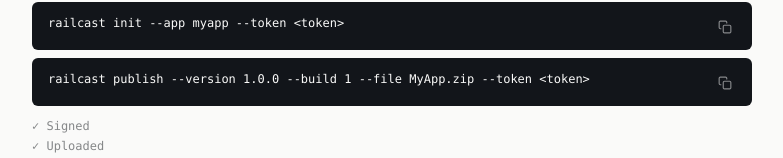
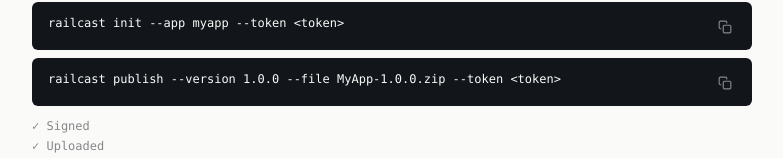
Before and after one commit to casablanque-code/railcast, a Next.js app in the folder dashboard/: page / in a window 1280 px wide. Shown: the part 764-922 px from the top of the page, without its empty margins (248-1031 px from the left). Built offline with nearby package versions, Linux system fonts and the light colour scheme.

Commit message:
upd main page

```diff
--- a/dashboard/app/page.tsx
+++ b/dashboard/app/page.tsx
@@ -58,7 +58,7 @@
         <div className="mt-4 space-y-2">
           <CommandBlock command="curl -fsSL railcast.casablanque.com/install.sh | sh" />
           <CommandBlock command="railcast init --app myapp --token <token>" />
-          <CommandBlock command="railcast publish --version 1.0.0 --build 1 --file MyApp.zip --token <token>" />
+          <CommandBlock command="railcast publish --version 1.0.0 --file MyApp-1.0.0.zip --token <token>" />
         </div>
         <ul className="mt-3 space-y-1 font-mono text-xs text-ink/50">
           <li>✓ Signed</li>
```
